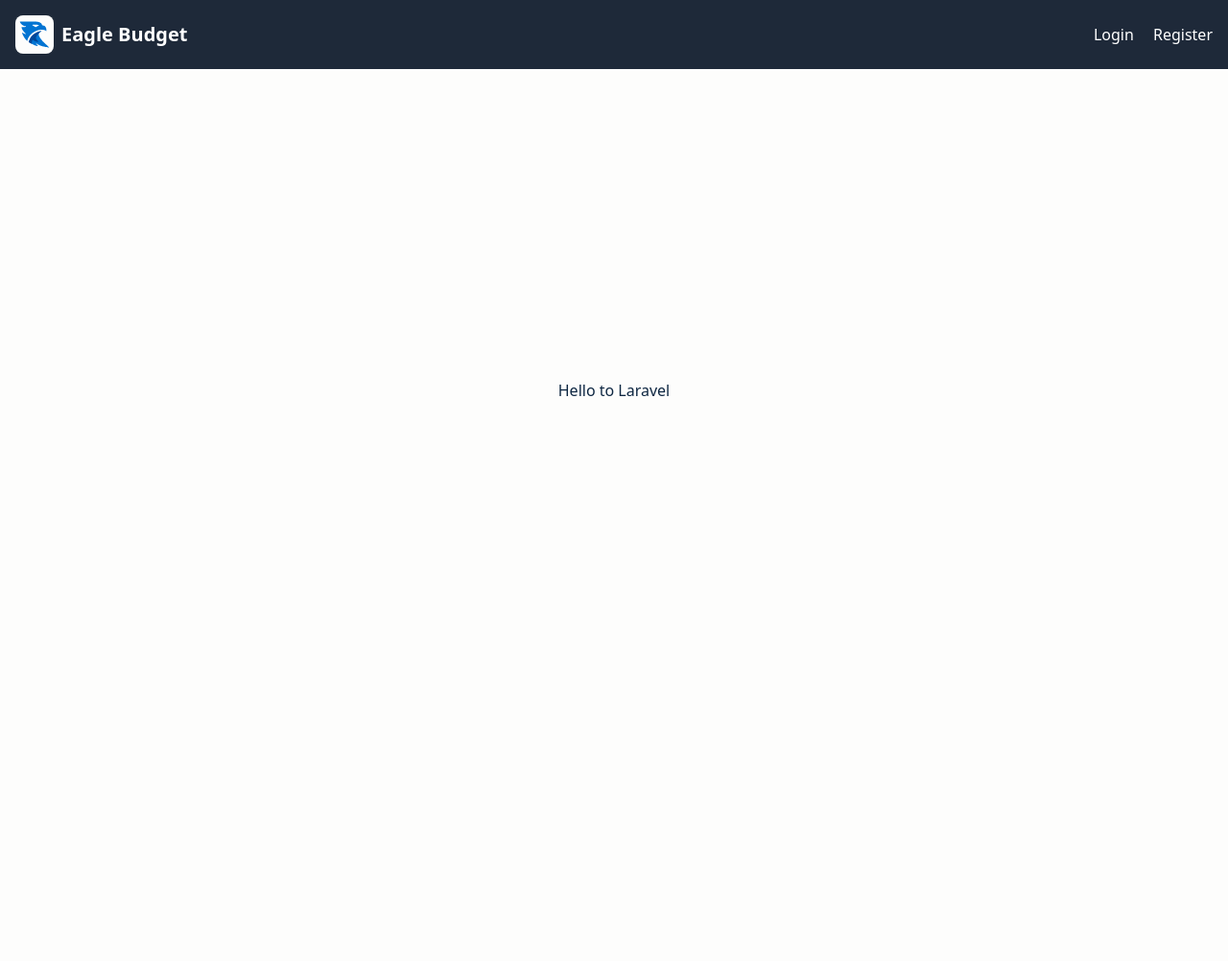
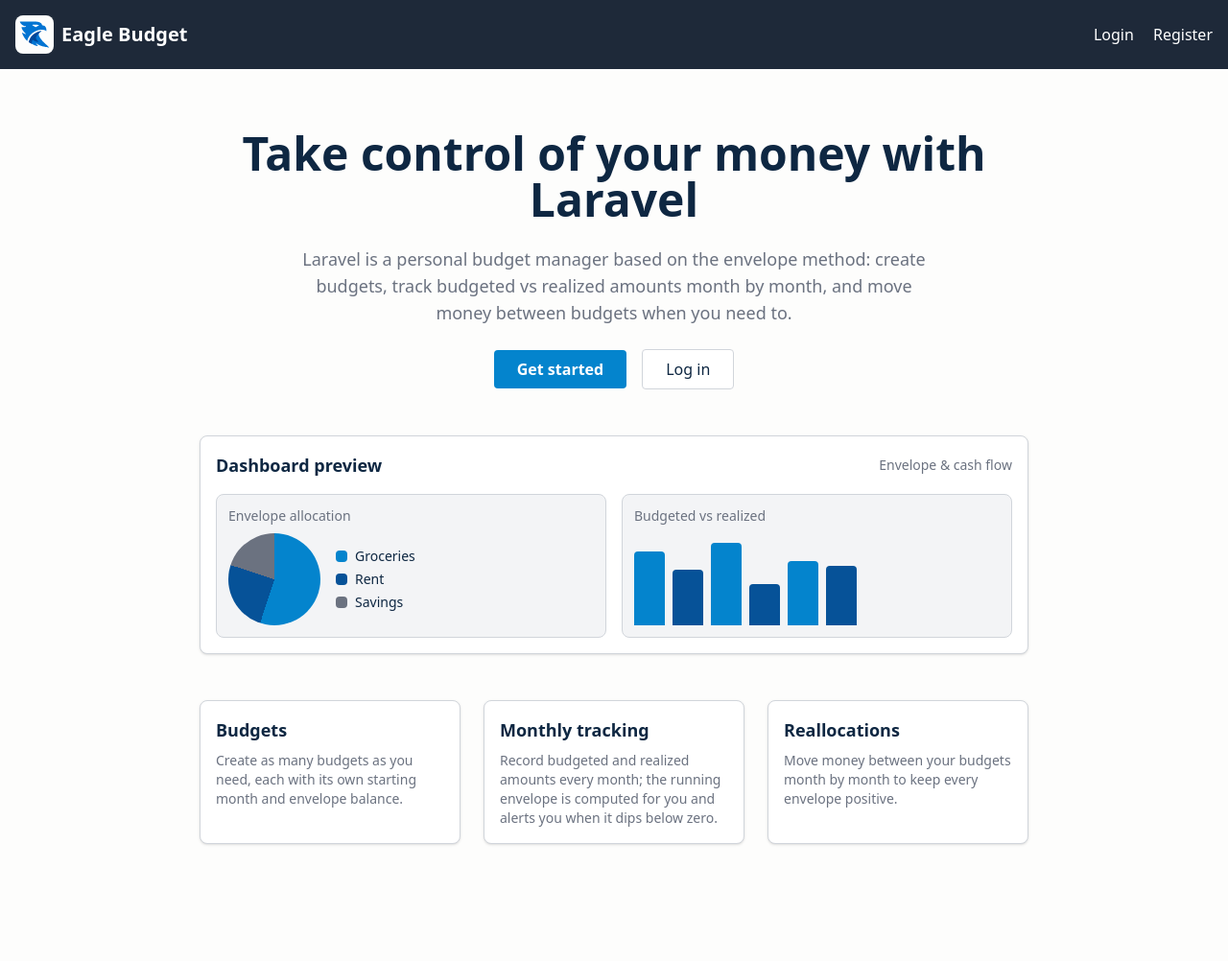
Before and after one commit to Captainfl4me/eagle, a Laravel app: page / in a window 1280 px wide. Shown: the whole page at 96% size. Before the commit the page ends 413 px from the top, so only its background shows below. Run offline with Laravel 12, Linux system fonts and the light colour scheme; style sheets or scripts are compiled from the project's sources; parts of the project's set-up code (start-up, migrations or seed data) failed here and were passed over; some web fonts are replaced.

Commit message:
feat: turn the guest home page into a real landing page (#9)
Replace the single welcome text on '/' (for logged-out visitors) with a
landing page: hero with register/login CTAs, a dashboard preview card
with placeholder pie/bar charts, and three feature cards (budgets,
monthly tracking, reallocations), all styled with the existing theme
tokens so it follows the dark theme too.

Update the welcome-page feature test to assert the new content.

Closes #5

Co-authored-by: Vibe Nuage Agent <vibe@mistral.ai>
Co-authored-by: Captainfl4me <Captainfl4me@users.noreply.github.com>

```diff
--- a/resources/views/welcome.blade.php
+++ b/resources/views/welcome.blade.php
@@ -15,9 +15,71 @@
     <body class="bg-background text-text min-h-screen flex flex-col">
         @include('partials.header')
 
-        <div class="flex items-center justify-center w-full transition-opacity opacity-100 duration-750 lg:grow starting:opacity-0">
-            <h1>Hello to {{ config('app.name', 'Laravel') }}</h1>
-        </div>
+        <!-- Hero -->
+        <section class="w-full max-w-4xl mx-auto px-4 pt-16 pb-12 text-center space-y-6">
+            <h1 class="text-4xl sm:text-5xl font-bold">Take control of your money with {{ config('app.name', 'Laravel') }}</h1>
+            <p class="text-lg text-muted max-w-2xl mx-auto">
+                {{ config('app.name', 'Laravel') }} is a personal budget manager based on the envelope method:
+                create budgets, track budgeted vs realized amounts month by month, and move money
+                between budgets when you need to.
+            </p>
+            <div class="flex items-center justify-center space-x-4">
+                <a href="{{ route('register') }}" class="bg-primary hover:bg-secondary text-white font-bold py-2 px-6 rounded transition-colors">Get started</a>
+                <a href="{{ route('login') }}" class="border border-line bg-surface hover:bg-surface-alt text-text py-2 px-6 rounded transition-colors">Log in</a>
+            </div>
+        </section>
+
+        <!-- Dashboard preview (placeholder card with fake charts) -->
+        <section class="w-full max-w-4xl mx-auto px-4 pb-12">
+            <div class="p-4 border border-line rounded-lg bg-surface shadow-sm">
+                <div class="flex justify-between items-center mb-4">
+                    <h2 class="text-lg font-semibold">Dashboard preview</h2>
+                    <span class="text-sm text-muted">Envelope &amp; cash flow</span>
+                </div>
+                <div class="grid grid-cols-1 gap-4 sm:grid-cols-2">
+                    <!-- Placeholder pie chart -->
+                    <div class="p-3 border border-line rounded-lg bg-surface-alt">
+                        <p class="text-sm text-muted mb-2">Envelope allocation</p>
+                        <div class="flex items-center space-x-4">
+                            <div class="h-24 w-24 rounded-full shrink-0" style="background: conic-gradient(var(--color-primary) 0 55%, var(--color-secondary) 55% 80%, var(--color-muted) 80% 100%);"></div>
+                            <ul class="text-sm space-y-1">
+                                <li class="flex items-center space-x-2"><span class="h-3 w-3 rounded-sm bg-primary inline-block"></span><span>Groceries</span></li>
+                                <li class="flex items-center space-x-2"><span class="h-3 w-3 rounded-sm bg-secondary inline-block"></span><span>Rent</span></li>
+                                <li class="flex items-center space-x-2"><span class="h-3 w-3 rounded-sm bg-muted inline-block"></span><span>Savings</span></li>
+                            </ul>
+                        </div>
+                    </div>
+                    <!-- Placeholder bar chart -->
+                    <div class="p-3 border border-line rounded-lg bg-surface-alt">
+                        <p class="text-sm text-muted mb-2">Budgeted vs realized</p>
+                        <div class="flex items-end space-x-2 h-24">
+                            <div class="w-8 bg-primary rounded-t" style="height: 80%"></div>
+                            <div class="w-8 bg-secondary rounded-t" style="height: 60%"></div>
+                            <div class="w-8 bg-primary rounded-t" style="height: 90%"></div>
+                            <div class="w-8 bg-secondary rounded-t" style="height: 45%"></div>
+                            <div class="w-8 bg-primary rounded-t" style="height: 70%"></div>
+                            <div class="w-8 bg-secondary rounded-t" style="height: 65%"></div>
+                        </div>
+                    </div>
+                </div>
+            </div>
+        </section>
+
+        <!-- Features -->
+        <section class="w-full max-w-4xl mx-auto px-4 pb-16 grid grid-cols-1 gap-6 sm:grid-cols-3">
+            <div class="p-4 border border-line rounded-lg bg-surface shadow-sm space-y-2">
+                <h2 class="text-lg font-semibold">Budgets</h2>
+                <p class="text-sm text-muted">Create as many budgets as you need, each with its own starting month and envelope balance.</p>
+            </div>
+            <div class="p-4 border border-line rounded-lg bg-surface shadow-sm space-y-2">
+                <h2 class="text-lg font-semibold">Monthly tracking</h2>
+                <p class="text-sm text-muted">Record budgeted and realized amounts every month; the running envelope is computed for you and alerts you when it dips below zero.</p>
+            </div>
+            <div class="p-4 border border-line rounded-lg bg-surface shadow-sm space-y-2">
+                <h2 class="text-lg font-semibold">Reallocations</h2>
+                <p class="text-sm text-muted">Move money between your budgets month by month to keep every envelope positive.</p>
+            </div>
+        </section>
 
         <div class="h-14.5 hidden lg:block"></div>
     </body>
```
Also changed, not shown: tests/Feature/BudgetRoutesTest.php (+5 -1 lines).
